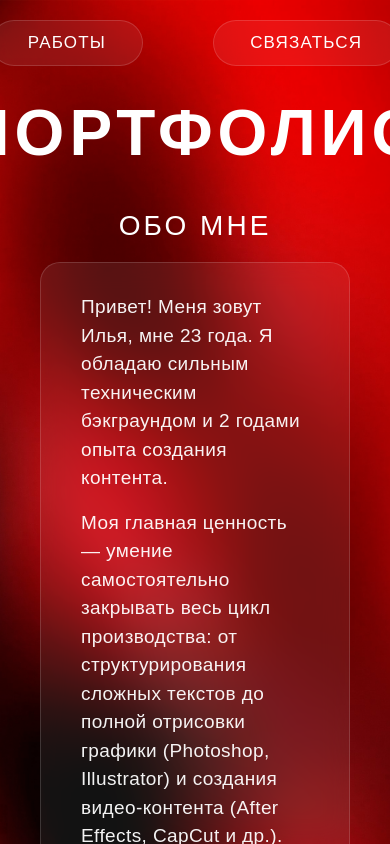
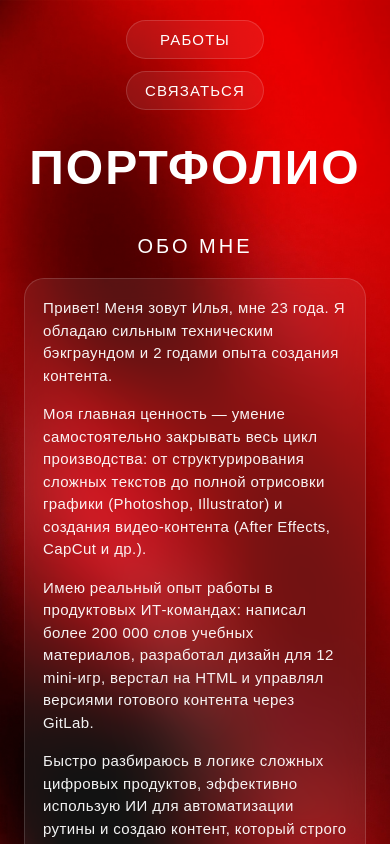
Before and after one commit to finndied/portfolio, a React (Vite) app: page / in a window 390 px wide. Built offline with nearby package versions, Linux system fonts and the light colour scheme; a web font is replaced by a local one.

Commit message:
адаптировал под мобильные устройства

```diff
--- a/src/App.scss
+++ b/src/App.scss
@@ -22,6 +22,7 @@ body {
     padding: 0;
     height: 100vh;
     overflow: auto;
+    overflow-x: hidden;
 }
 
 .app-container.page-view {
@@ -616,3 +617,128 @@ h4 {
         height: 90vh;
     }
 }
+
+/* =========================
+   MOBILE ADAPTATION
+========================= */
+
+@media (max-width: 768px) {
+
+    .app-container {
+        padding: 0 16px;
+    }
+
+    .main-title {
+        font-size: 34px;
+        letter-spacing: 2px;
+    }
+
+    .section-title {
+        font-size: 20px;
+    }
+
+    .header-nav {
+        flex-direction: column;
+        gap: 12px;
+        align-items: center;
+    }
+
+    .header-nav .nav-btn {
+        width: 100%;
+        font-size: 15px;
+        padding: 10px 18px;
+    }
+
+    .about-card {
+        padding: 18px;
+        text-align: left;
+    }
+
+    .about-card p {
+        font-size: 15px;
+    }
+
+    .works-grid {
+        grid-template-columns: 1fr;
+        gap: 15px;
+    }
+
+    .work-card {
+        min-height: 180px;
+        padding: 20px;
+    }
+
+    .work-card h3 {
+        font-size: 16px;
+    }
+
+    .work-card .icon-placeholder {
+        width: 70px;
+        height: 70px;
+    }
+
+    .vector-grid {
+        grid-template-columns: 1fr;
+        gap: 15px;
+    }
+
+    .vector-card .vector-img-wrapper {
+        height: 140px;
+    }
+
+    .modal-content {
+        padding: 25px 20px;
+        max-width: 90%;
+    }
+
+    .circle-contact-btn {
+        width: 70px;
+        height: 70px;
+    }
+
+    .scroll-next-arrow {
+        font-size: 28px;
+    }
+}
+
+@media (max-width: 1024px) {
+
+    .app-container {
+        padding: 0 24px;
+    }
+
+    .main-title {
+        font-size: 48px;
+    }
+
+    .works-grid {
+        max-width: 100%;
+    }
+
+    .vector-grid {
+        grid-template-columns: repeat(2, 1fr);
+    }
+}
+
+@media (max-width: 768px) {
+  .snap-container {
+    height: auto;
+    overflow-y: auto;
+  }
+
+  .snap-section {
+    height: auto;
+    min-height: auto;
+  }
+}
+
+@media (max-width: 768px) {
+
+  .nav-arrow {
+    margin-top: 170px;
+  }
+
+  .image-modal-wrapper {
+    max-height: 70vh;
+  }
+}
```
